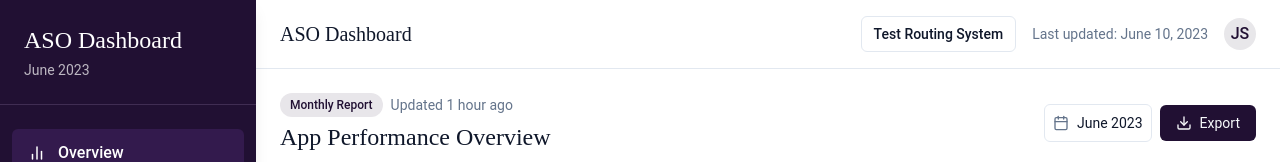
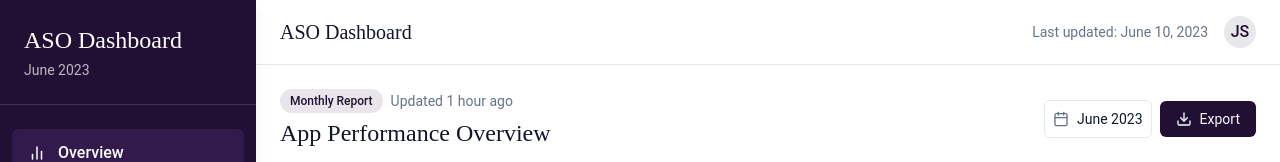
Before and after one commit to robertredbox/app-optimizer-dashboard, a React (Vite) app: page / in a window 1280 px wide. Shown: the top 162 px of the page. Built offline with nearby package versions, Linux system fonts and the light colour scheme.

Commit message:
Remove test button from Index page

```diff
--- a/src/pages/Index.tsx
+++ b/src/pages/Index.tsx
@@ -1,6 +1,5 @@
 
 import React, { useEffect } from "react";
-import { Link } from "react-router-dom";
 import { useRouting } from "@/contexts/RoutingContext";
 import { initAppTweakWrapper, initializeAppTweakWrappers } from "@/utils/appTweakWrapper";
 import OverviewTab from "@/components/overview/OverviewTab";
@@ -9,7 +8,6 @@ import ReviewsTab from "@/components/reviews/ReviewsTab";
 import CompetitorTab from "@/components/competitors/CompetitorTab";
 import MetadataTab from "@/components/metadata/MetadataTab";
 import Sidebar from "@/components/layout/Sidebar";
-import { Button } from "@/components/ui/button";
 
 // Define tab types for the dashboard
 type TabId = "overview" | "keywords" | "reviews" | "competitors" | "metadata" | "reports" | "settings";
@@ -83,9 +81,6 @@ const Index = () => {
           <div className="flex justify-between items-center">
             <h1 className="text-xl font-medium">ASO Dashboard</h1>
             <div className="flex items-center gap-4">
-              <Button asChild variant="outline" size="sm">
-                <Link to="/test">Test Routing System</Link>
-              </Button>
               <div className="text-sm text-muted-foreground">Last updated: June 10, 2023</div>
               <div className="w-8 h-8 rounded-full bg-primary/10 flex items-center justify-center text-primary font-medium">
                 JS
```
